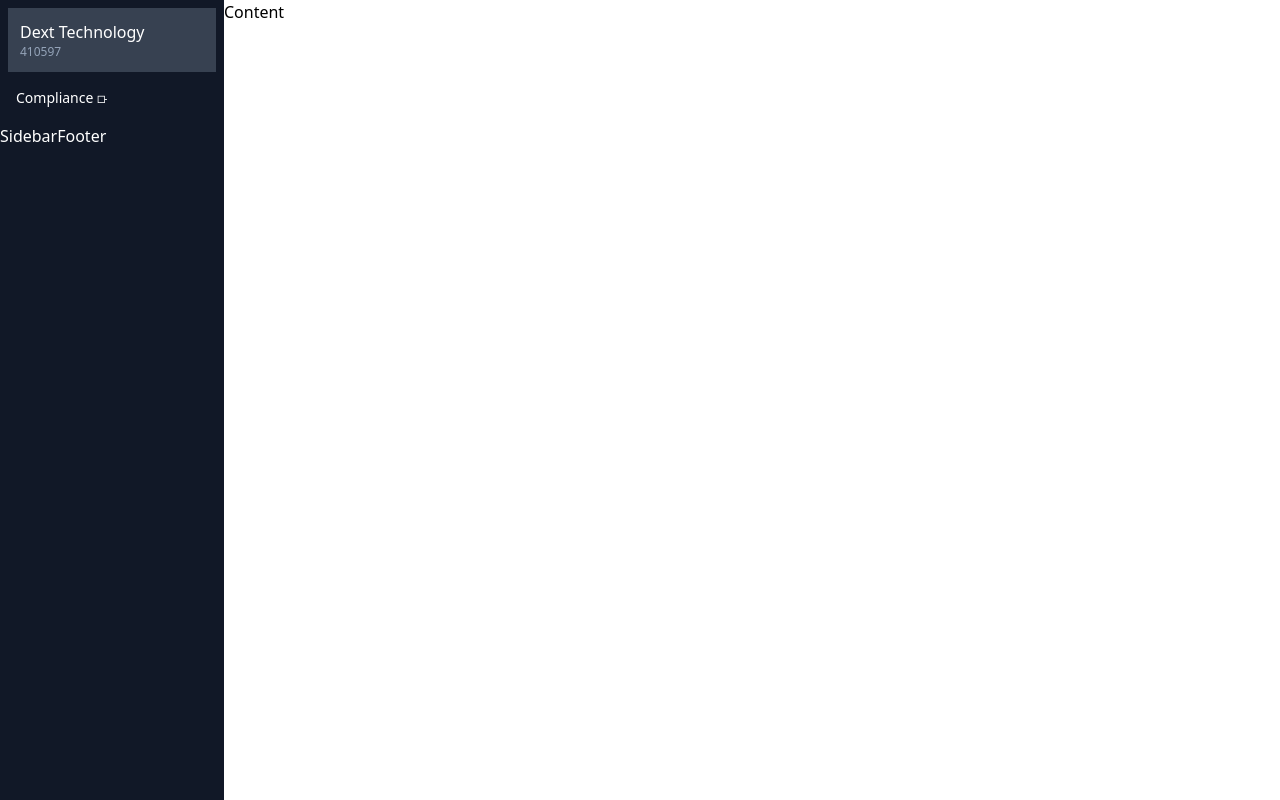
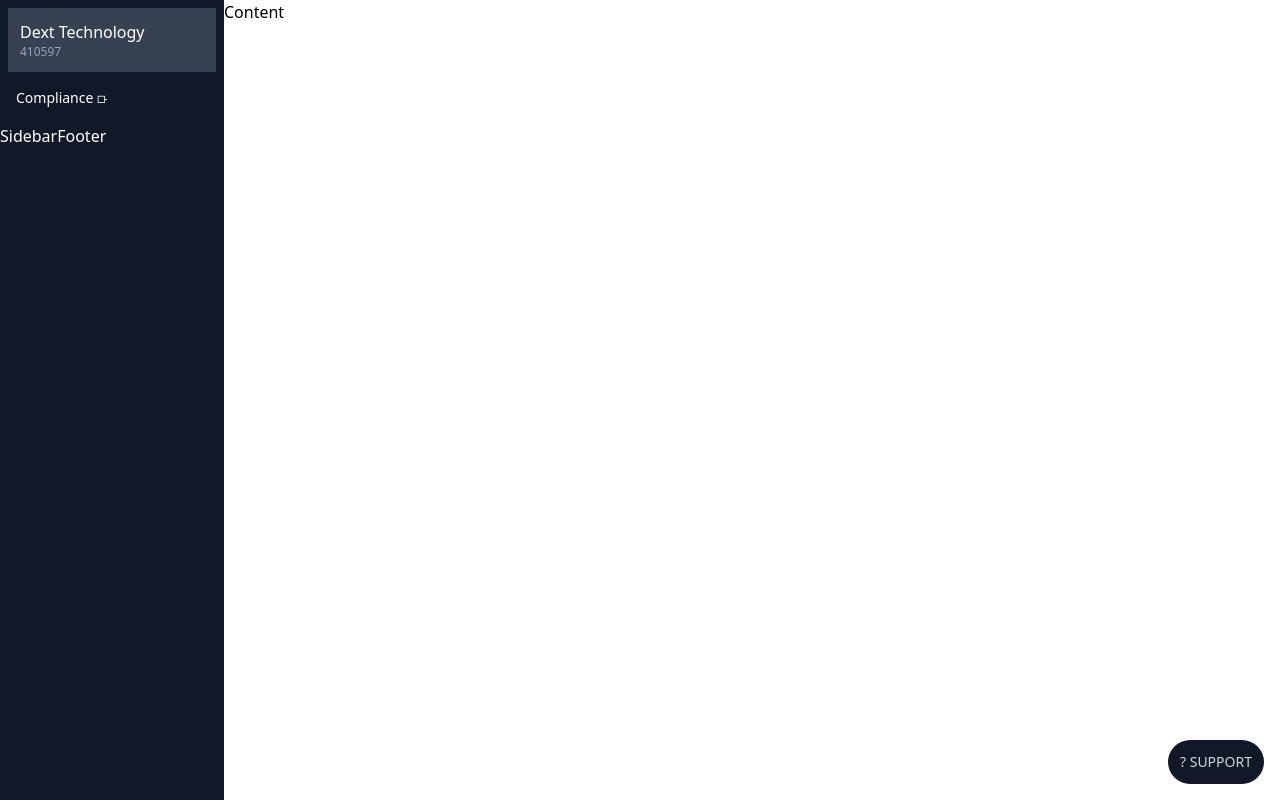
Before and after one commit to nkrumahthis/paystack-clone, a Next.js app: page /dashboard in a window 1280 px wide. Built offline with nearby package versions, Linux system fonts and the light colour scheme.

Commit message:
support button

```diff
--- /dev/null
+++ b/components/SupportButton.tsx
@@ -0,0 +1,11 @@
+import React from 'react'
+
+function SupportButton() {
+    return (
+        <button className="absolute bottom-0 right-0 bg-gray-900 text-gray-300 hover:text-white p-3 rounded-full text-sm m-4">
+            ? SUPPORT
+        </button>
+    )
+}
+
+export default SupportButton
--- a/pages/dashboard.tsx
+++ b/pages/dashboard.tsx
@@ -1,12 +1,14 @@
 import React from 'react'
 import Sidebar from '../components/Sidebar'
 import Content from '../components/Content'
+import SupportButton from '../components/SupportButton'
 
 function dashboard() {
     return (
         <div className="flex h-screen">
             <Sidebar />
             <Content />
+            <SupportButton />
         </div >
     )
 }
```
